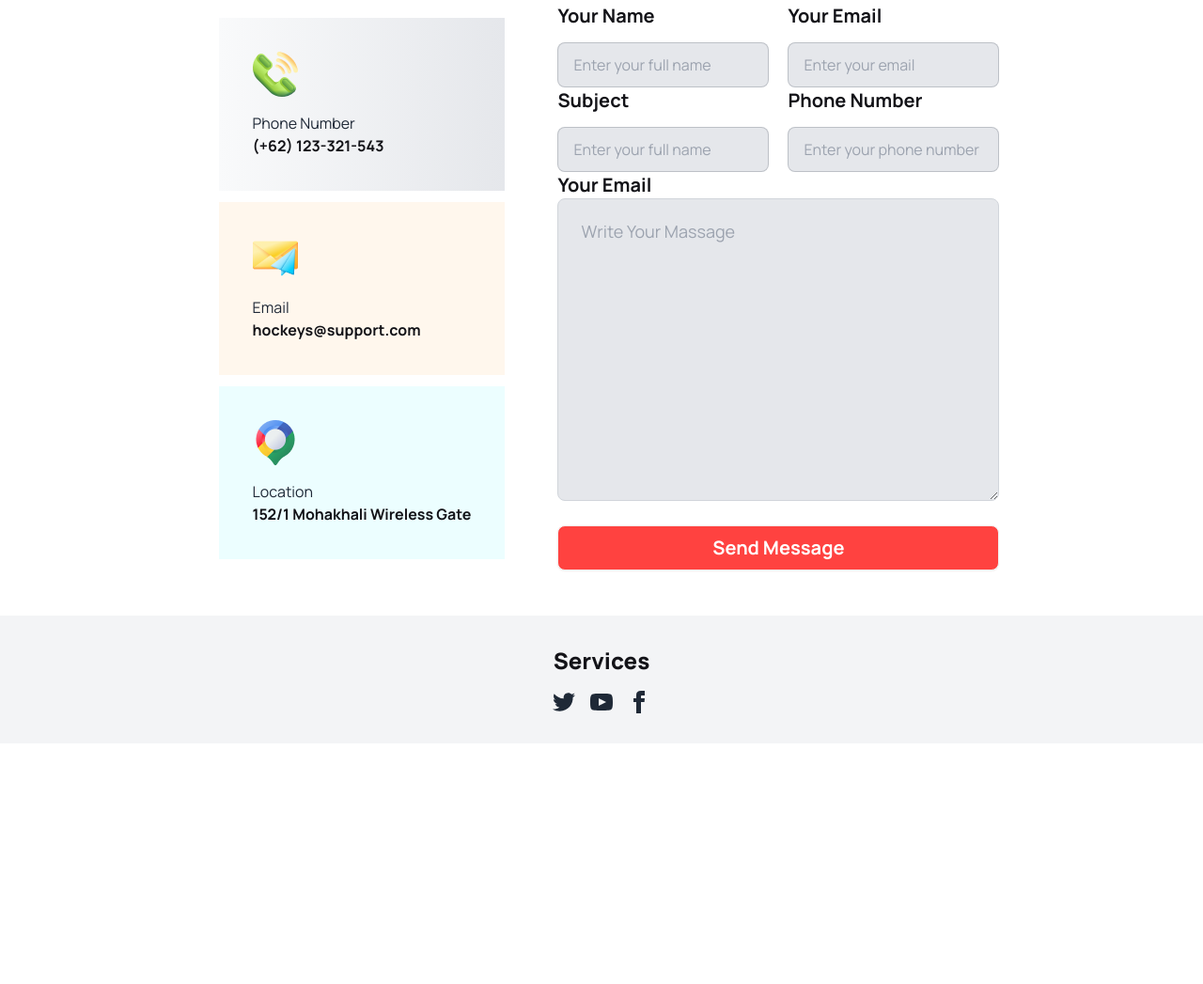
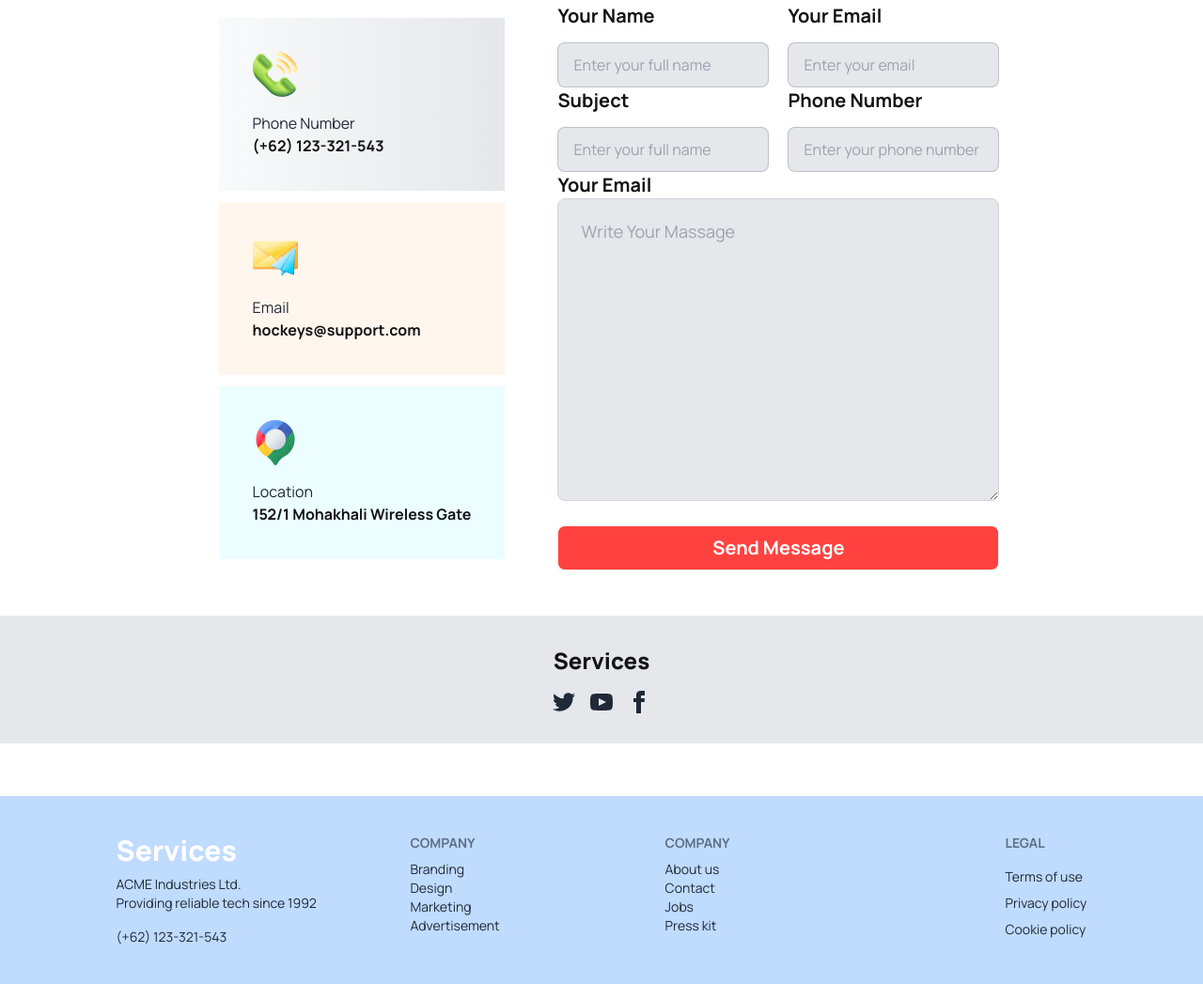
Before and after one commit to AtiqurRahmanAtik/Hero-Assignment-3, a plain HTML site: page index.html in a window 1280 px wide. Shown: the part 4630-5677 px from the top of the page at 94% size. Before the commit the page ends 5477 px from the top, so only its background shows below. Drawn offline with nearby package versions, Linux system fonts and the light colour scheme.

Commit message:
comple footer section

```diff
--- a/index.html
+++ b/index.html
@@ -858,12 +858,9 @@
 
 
 
-          <div>
-
-
 
             <!--footer section of get in touch-->
-            <div class=" bg-gray-100 py-8">
+            <div class=" bg-gray-200 py-8">
 
               <h2 class=" text-center text-2xl font-extrabold text-[#131318]">Services</h2>
 
@@ -875,7 +872,6 @@
 
             </div>
 
-          </div>
         </section>
 
 
@@ -886,8 +882,48 @@
 
 
 <!--footer section start-->
-    <footer>
 
-    </footer>
+
+<footer class="footer p-10 bg-blue-200 text-base-content">
+  <aside class="mx-auto">
+
+    <h1 class="text-3xl font-extrabold text-[#FFF] ">Services</h1>
+    <p>ACME Industries Ltd.<br/>Providing reliable tech since 1992</p>
+
+    <p></p>
+    <p>(+62) 123-321-543</p>
+  </aside>
+
+
+  <div class="grid-cols-2  lg:grid-rows gap-44">
+
+    <nav class="lg:flex flex-col">
+      <header class="footer-title">Company</header>
+      <a class="link link-hover">Branding</a>
+      <a class="link link-hover">Design</a>
+      <a class="link link-hover">Marketing</a>
+      <a class="link link-hover">Advertisement</a>
+    </nav>
+
+    <nav class="lg:flex flex-col">
+      <header class="footer-title">Company</header>
+      <a class="link link-hover">About us</a>
+      <a class="link link-hover">Contact</a>
+      <a class="link link-hover">Jobs</a>
+      <a class="link link-hover">Press kit</a>
+    </nav>
+  </div>
+
+
+  <nav class="mx-auto">
+    <header class="footer-title">Legal</header>
+    <a class="link link-hover">Terms of use</a>
+    <a class="link link-hover">Privacy policy</a>
+    <a class="link link-hover">Cookie policy</a>
+  </nav>
+
+</footer>
+
+
 </body>
 </html>
```
Also changed, not shown: icon/Frame (1).png (added).
